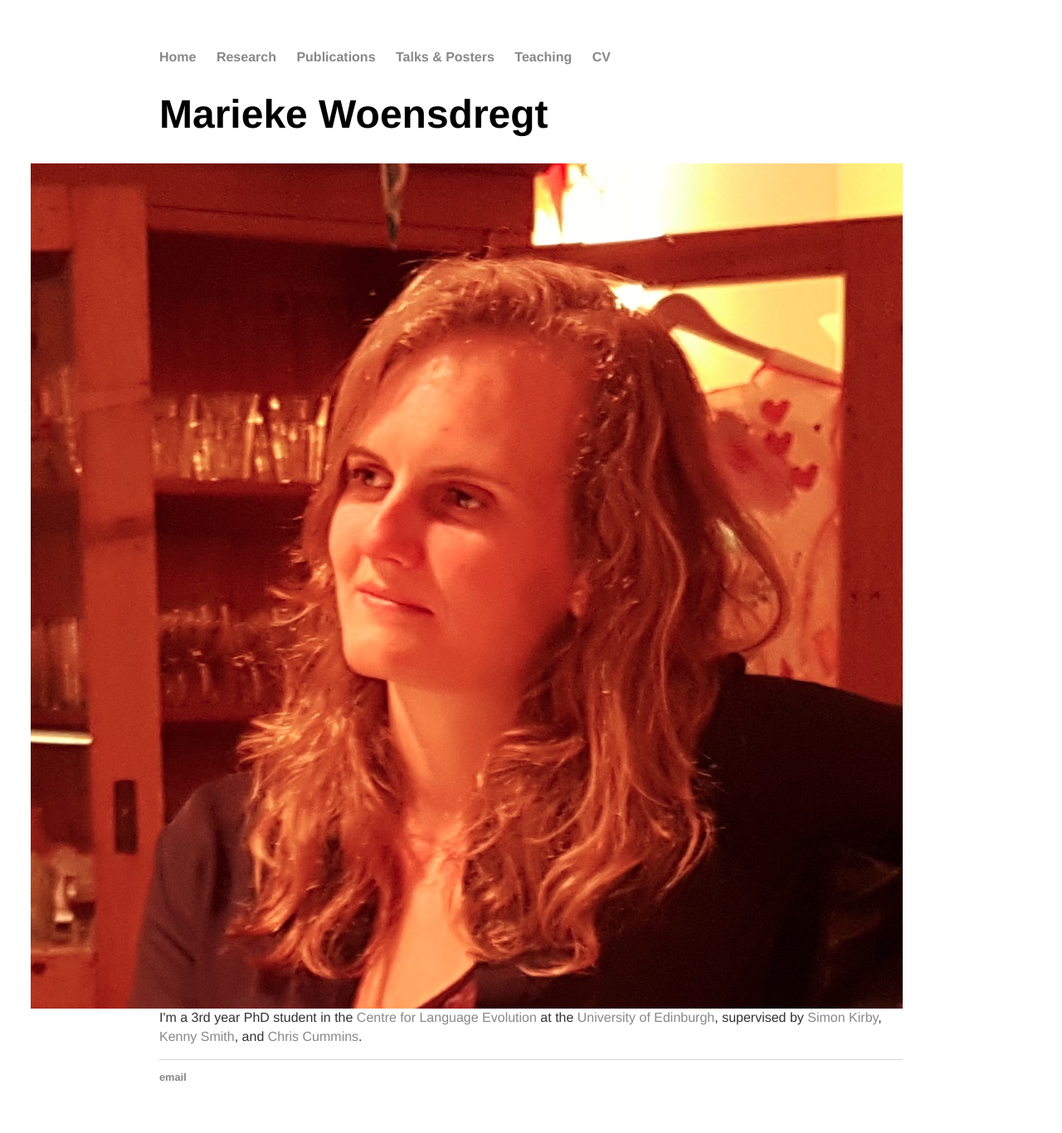
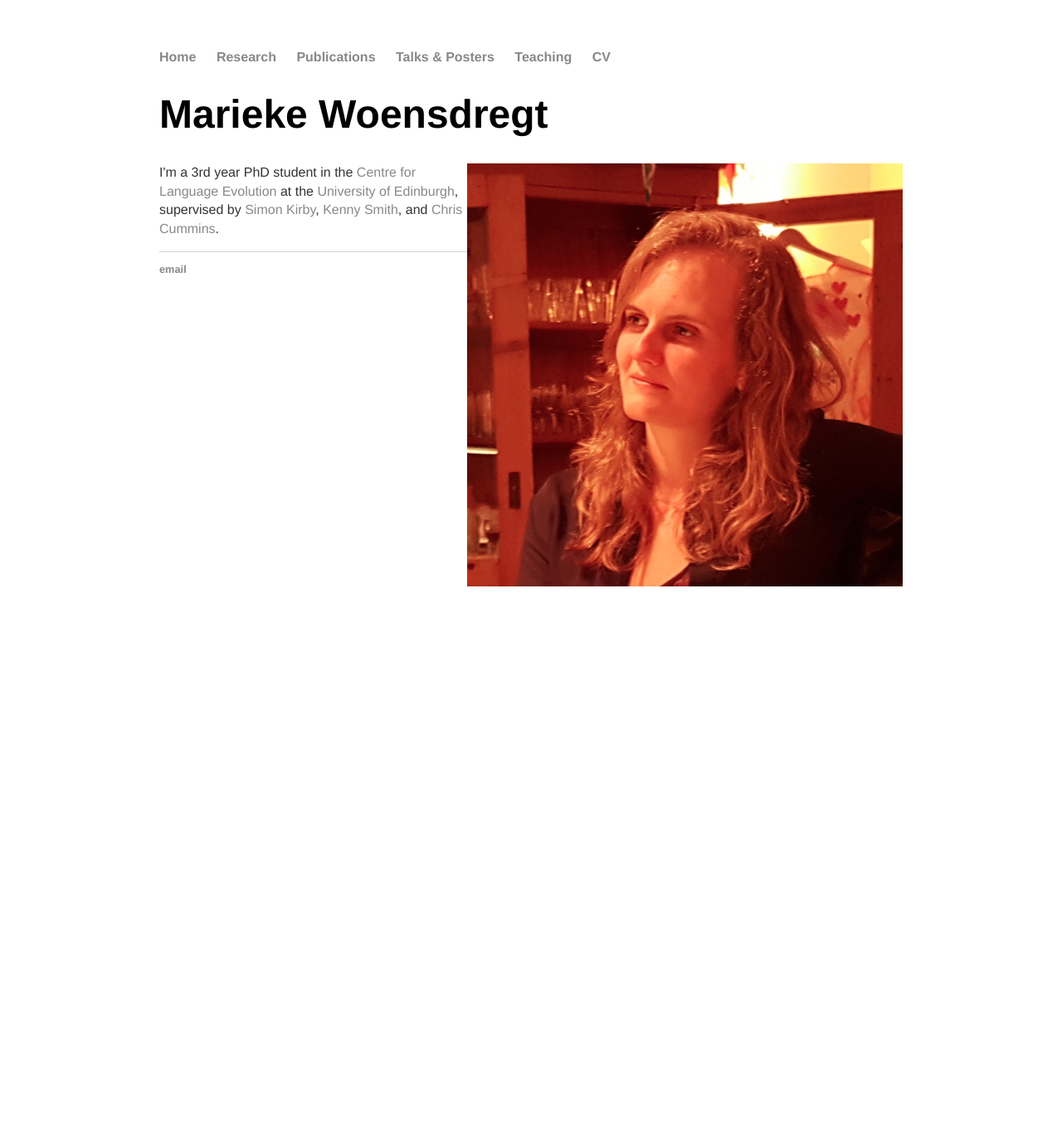
Before and after one commit to marieke-woensdregt/marieke-woensdregt.github.io, a Jekyll site: the page built from index.html, in a window 1280 px wide. Shown: the whole page at 83% size. Built offline with Jekyll 4.4.1, drawn with Linux system fonts in a browser that asks for light colours; after the commit the page ends 900 px from its top, so only the background shows below that.

Commit message:
Update index.html

```diff
--- a/index.html
+++ b/index.html
@@ -5,7 +5,7 @@ title: Marieke Woensdregt
 <div class="blurb">
 	<h1>Marieke Woensdregt</h1>
 	<p>
-		<img src="Me_Feest_Andrea.jpg" alt="me" style="float:right;width:1051px;height:1019px;">
+		<img src="Me_Feest_Andrea.jpg" alt="me" style="float:right;width:525.5px;height:509.5px;">
 		I'm a 3rd year PhD student in the <a href="http://www.lel.ed.ac.uk/cle/">Centre for Language Evolution</a>
 		at the <a href="http://www.ed.ac.uk/">University of Edinburgh</a>,
 		supervised by <a href="http://www.lel.ed.ac.uk/~simon/">Simon Kirby</a>,
```
